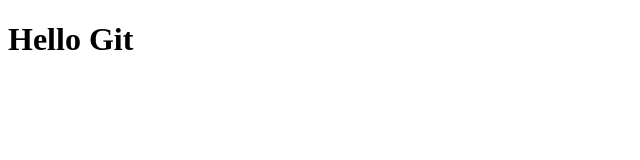
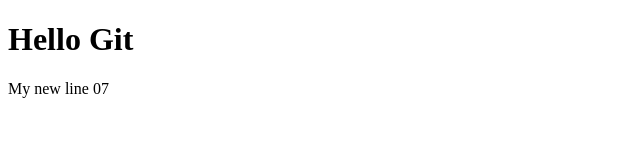
Before and after one commit to Vivekv704/practice, a plain HTML site: page index.html in a window 1280 px wide. Shown: the whole page, without its empty margins (0-640 px from the left). Drawn offline with Linux system fonts and the light colour scheme.

Commit message:
new line

```diff
--- a/index.html
+++ b/index.html
@@ -8,5 +8,6 @@
 </head>
 <body>
     <h1>Hello Git</h1>
+    My new line 07
 </body>
 </html>
```
